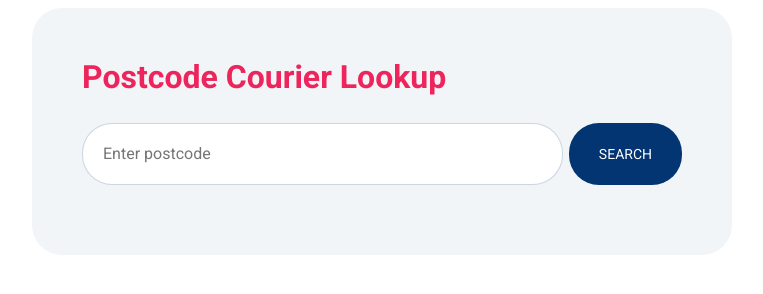
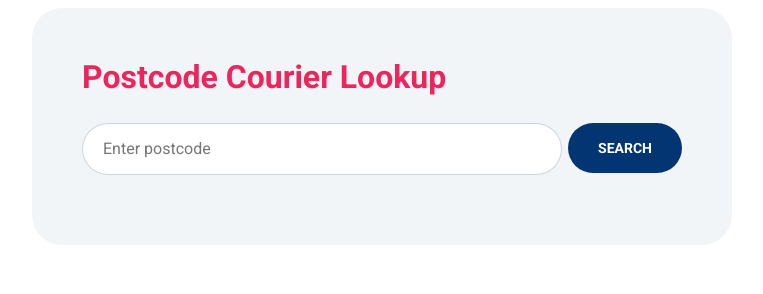
Before and after one commit to hlsrepo/postcode-lookup, a website: page public/index.html in a window 1280 px wide. Shown: the whole page, without its empty margins (258-1021 px from the left). Drawn offline with Linux system fonts and the light colour scheme.

Commit message:
update again

```diff
--- a/public/index.html
+++ b/public/index.html
@@ -23,7 +23,13 @@
         padding: 15px 30px;
         font-size: 14px;
         cursor: pointer;
+        font-weight: bold;
+        height: 50px;
     }
+    button:hover {
+      background: #ddebff;
+      color: #033572;
+  }
 
       * {
           font-family: 'Roboto', sans-serif;
@@ -32,8 +38,8 @@
       input#postcode {
           border: 1px solid rgba(2, 53, 113, 0.2);
           border-radius: 30px;
-          padding: 10px 20px;
-          height: 40px;
+          padding: 0 20px;
+          height: 50px;
            width: 80%;
            font-size: 16px;
       }
```
